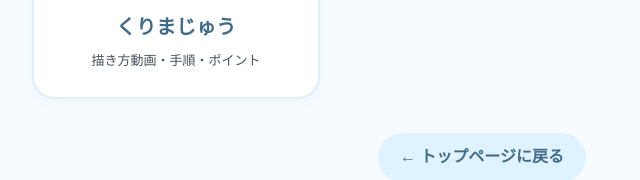
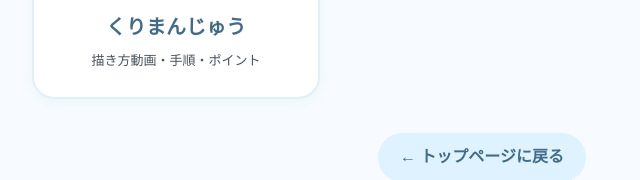
Before and after one commit to RAKOillust/rako-drawing-room, a plain HTML site: page videos.html in a window 1280 px wide. Shown: the part 1176-1356 px from the top of the page, 158-798 px from the left. Drawn offline with Linux system fonts and the light colour scheme.

Commit message:
Update videos.html

```diff
--- a/videos.html
+++ b/videos.html
@@ -176,7 +176,7 @@
 
 <a class="character" href="character-07.html">
   <img class="thumbnail" src="images/kurimaju.jpg" alt="くりまんじゅうの描き方">
-  <h2>くりまじゅう</h2>
+  <h2>くりまんじゅう</h2>
   <p>描き方動画・手順・ポイント</p>
 </a>
 
```
